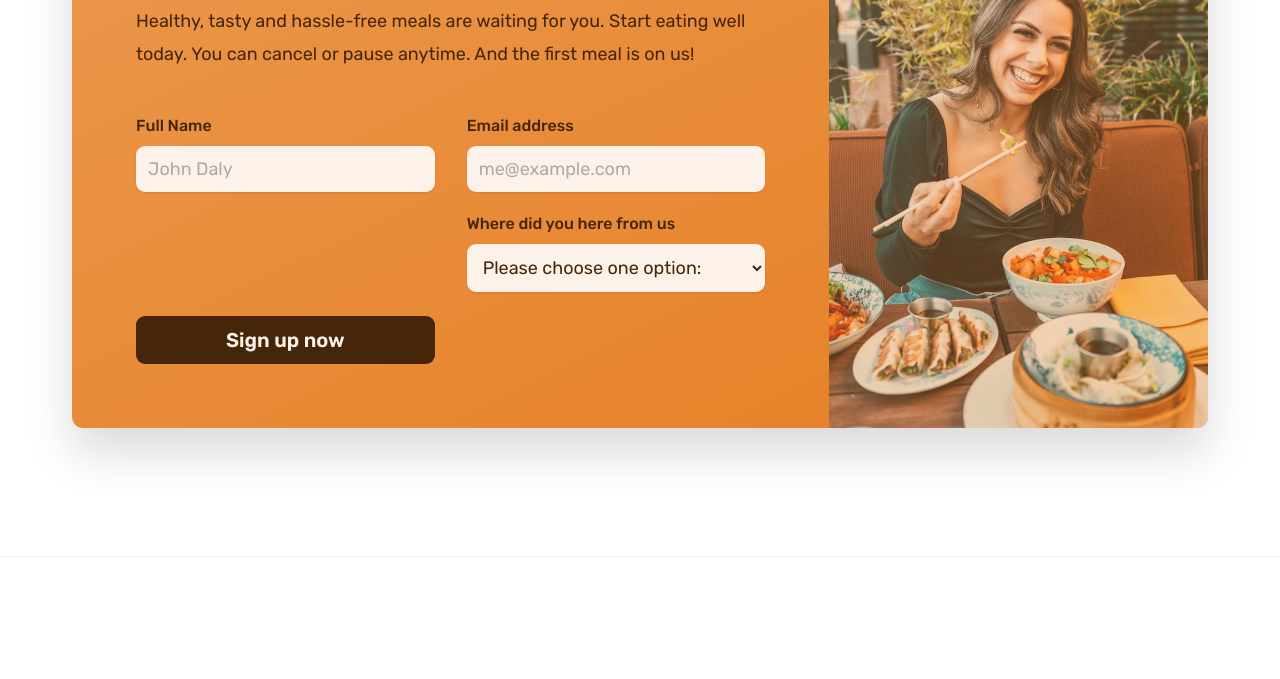
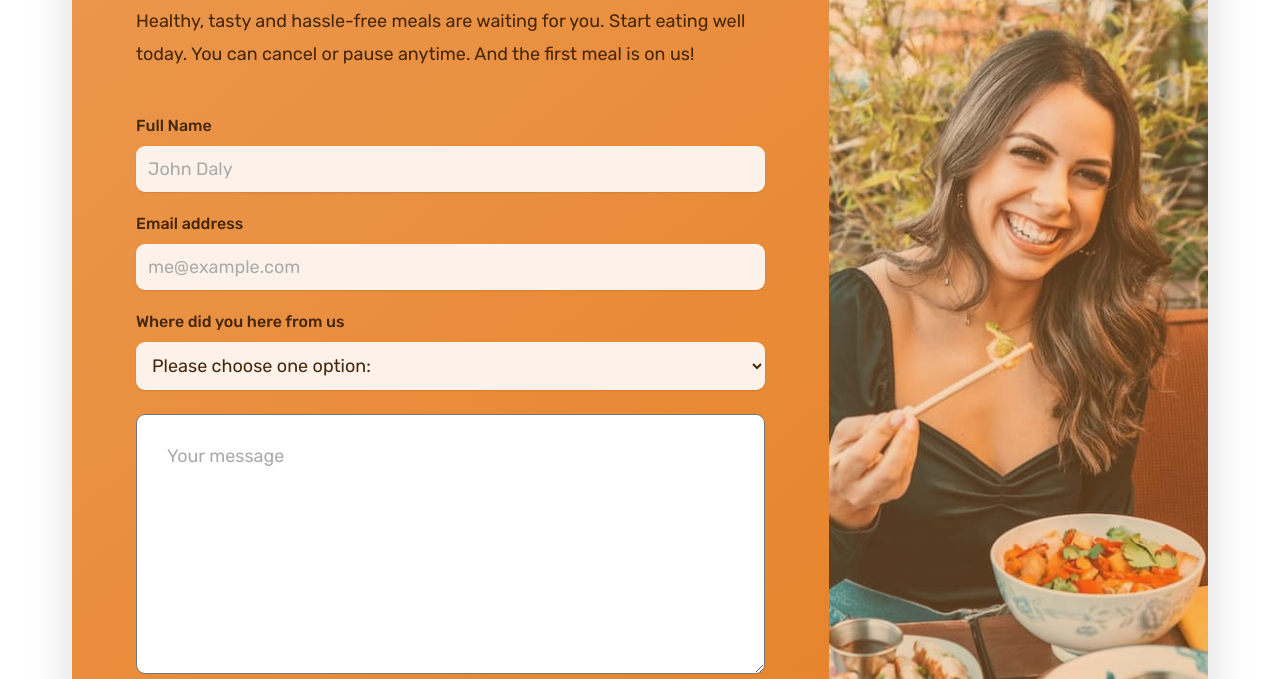
Before and after one commit to GeroWalther/Omnifood-gero, a website built with Parcel: page src/index.html in a window 1280 px wide. Shown: the part 6230-6909 px from the top of the page. Built offline with nearby package versions, Linux system fonts and the light colour scheme; a script that the page names is missing.

Commit message:
improved form

```diff
--- a/package.json
+++ b/package.json
@@ -11,7 +11,9 @@
   "keywords": [],
   "description": "",
   "devDependencies": {
+    "@parcel/packager-raw-url": "^2.6.0",
     "@parcel/transformer-sass": "^2.6.0",
+    "@parcel/transformer-webmanifest": "^2.6.0",
     "parcel": "^2.6.0",
     "sass": "^1.52.3"
   }
--- a/src/css/style.css
+++ b/src/css/style.css
@@ -507,7 +507,7 @@
 
 .cta-form {
   display: grid;
-  grid-template-columns: 1fr 1fr;
+  /* grid-template-columns: 1fr 1fr; */
   column-gap: 3.2rem;
   row-gap: 2.4rem;
 }
@@ -517,6 +517,14 @@
   font-size: 1.6rem;
   font-weight: 500;
   margin-bottom: 1.2rem;
+}
+.cta-form textarea {
+  padding: 3rem;
+  width: 100%;
+  border-radius: 9px;
+  font-family: inherit;
+  font-size: 1.8rem;
+  color: inherit;
 }
 .cta-form input,
 .cta-form select {
@@ -530,7 +538,8 @@
   border-radius: 9px;
   box-shadow: 0 1px 2px rgba(0, 0, 0, 0.1);
 }
-.cta-form input::placeholder {
+.cta-form input::placeholder,
+.cta-form textarea::placeholder {
   color: #aaa;
 }
 
--- a/src/index.html
+++ b/src/index.html
@@ -17,7 +17,7 @@
     <link rel="apple-touch-icon" href="img/apple-touch-icon.png" />
 
     <!-- icon for android (after having added manifest folder -->
-    <!-- <link rel="manifest" href="manifest.webmanifest" /> -->
+    <link rel="manifest" href="manifest.webmanifest" />
     <link rel="preconnect" href="https://fonts.googleapis.com" />
     <link rel="preconnect" href="https://fonts.gstatic.com" crossorigin />
     <link
@@ -594,9 +594,6 @@
                     required
                   />
                 </div>
-                <div class="field">
-                  <div data-netlify-recaptcha="true"></div>
-                </div>
 
                 <div>
                   <!-- <input type="checkbox" />
@@ -610,6 +607,20 @@
                     <option value="facebook">Facebook Ad</option>
                     <option value="others">Others</option>
                   </select>
+                </div>
+                <div>
+                  <textarea
+                    class="textarea"
+                    name="message"
+                    id="message"
+                    rows="9"
+                    placeholder="Your message"
+                  ></textarea>
+                  <label for="message"></label>
+                </div>
+
+                <div>
+                  <div data-netlify-recaptcha="true"></div>
                 </div>
 
                 <button class="btn btn--form">Sign up now</button>
```
Also changed, not shown: src/manifest.webmanifest (added), 1 other file.
